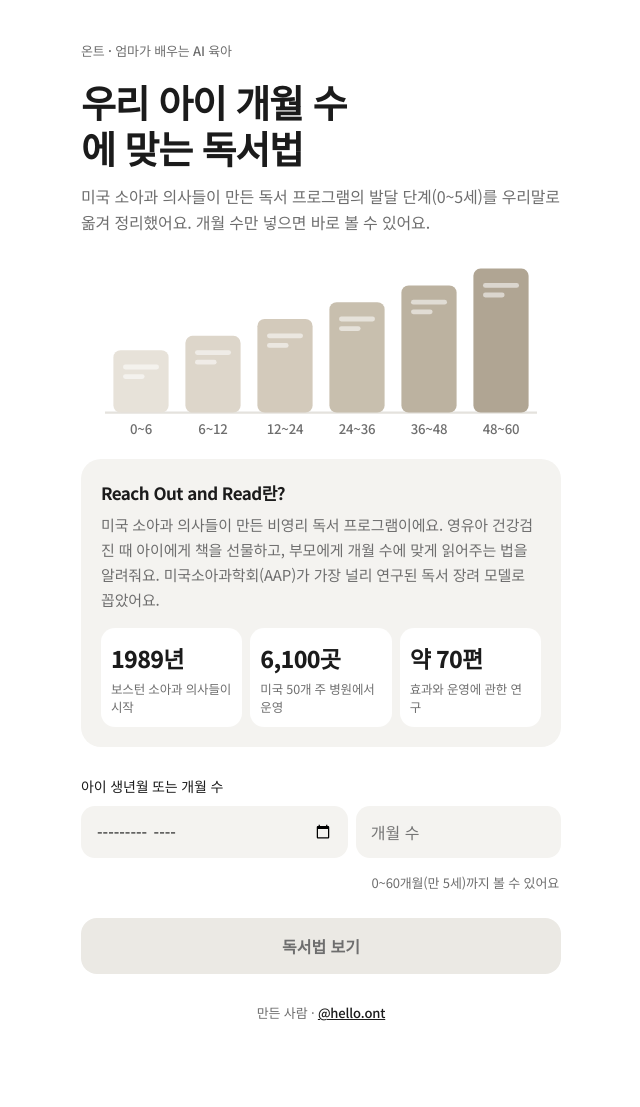
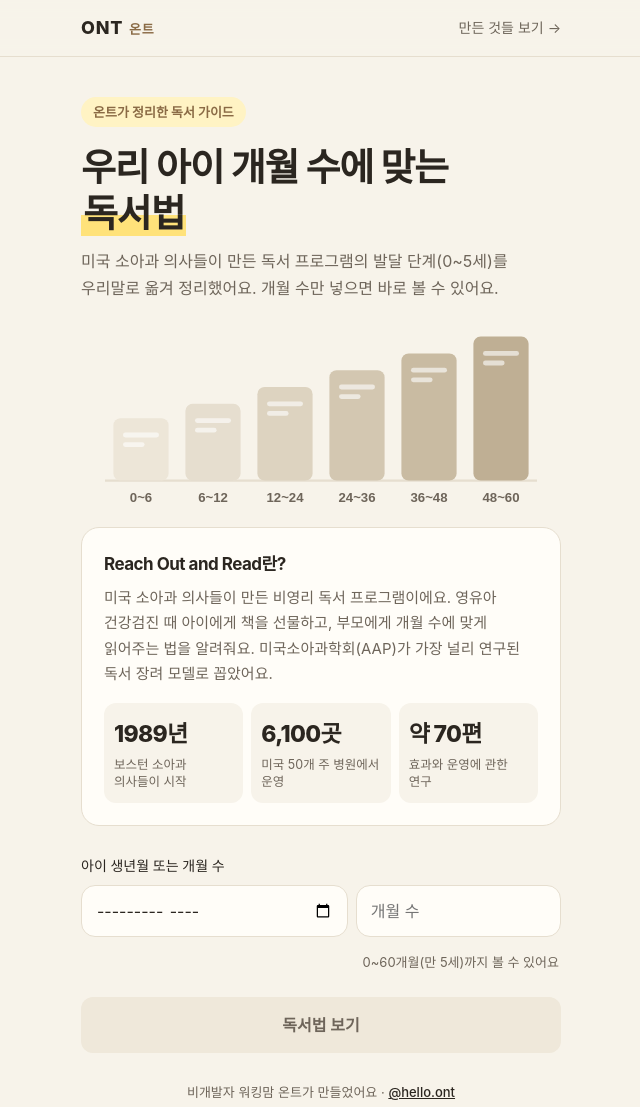
Before and after one commit to boldly1109-dev/ont, a plain HTML site: page reading/index.html in a window 1280 px wide. Shown: the whole page, without its empty margins (319-959 px from the left). Before the commit the page ends 1078 px from the top, so only its background shows below. Drawn offline with Linux system fonts and the light colour scheme; a web font is replaced by a local one.

Commit message:
독서법 앱 메인 카드 추가 및 디자인 통일

```diff
--- a/reading/index.html
+++ b/reading/index.html
@@ -5,24 +5,28 @@
 <meta name="viewport" content="width=device-width, initial-scale=1">
 <title>우리 아이 맞춤 독서법</title>
 <link rel="preconnect" href="https://fonts.googleapis.com">
-<link href="https://fonts.googleapis.com/css2?family=Noto+Sans+KR:wght@400;500;700;800&display=swap" rel="stylesheet">
+<link rel="stylesheet" href="https://cdn.jsdelivr.net/gh/orioncactus/pretendard@v1.3.9/dist/web/static/pretendard.min.css">
 <style>
 /*
-VOICE: 차분하고 믿음직한 육아 앱 — 근거는 또렷하게, 말투는 다정하게
-IDEA: 아이 책장 — 개월 수 6단계가 높이가 다른 책 6권, 우리 아이 단계의 책이 빛난다
+VOICE: 온트 사이트와 같은 목소리 — 비개발자 워킹맘의 다정한 기록, 근거는 또렷하게
+IDEA: 아이 책장 — 개월 수 6단계가 높이가 다른 책 6권, 우리 아이 단계의 책에 노란 형광펜
 PICTURE: 첫 화면과 결과 화면의 책장 그림, 선택한 단계 강조
-COLOUR/TYPE: 흰 바탕, 먹색 글자, 코랄 한 가지 강조, 딥 그린 보조 / Noto Sans KR 800·700·400
-LAYOUT: 폰 한 화면 단일 칼럼, 큰 숫자 통계 3개, 넉넉한 여백, 카드는 그림자 대신 면 색
+COLOUR/TYPE: 온트 크림·종이·먹색·노랑·갈색 / Pretendard 800·700·400
+LAYOUT: 온트 헤더 + 폰 한 화면 단일 칼럼, 종이 카드에 얇은 선
 */
-:root{color-scheme:light dark;
---bg:light-dark(#ffffff,#121212);--surf:light-dark(#f4f3f0,#1e1e1e);--surf2:light-dark(#ebe9e4,#2a2a2a);
---ink:light-dark(#1b1b1b,#f2f2f2);--mute:light-dark(#6e6e6e,#a3a3a3);--line:light-dark(#e4e2dd,#303030);
---acc:#f2643f;--acc-s:light-dark(#fff0eb,#3a2119);--grn:light-dark(#22594b,#7cc4ad);--grn-s:light-dark(#eaf3ef,#18292a)}
-:root[data-theme=light]{color-scheme:light}:root[data-theme=dark]{color-scheme:dark}
+:root{color-scheme:light;
+--bg:#F7F3EA;--surf:#FFFDF8;--surf2:#EFE8DA;--ink:#2B2620;--mute:#6E655A;--line:#E6DECF;
+--acc:#8A6A45;--acc-s:#FFF3C4;--yel:#FFE27A;--grn:#8A6A45;--grn-s:#FFFDF8}
 *{box-sizing:border-box;min-width:0}
-body{margin:0;background:var(--bg);color:var(--ink);font:16px/1.65 "Noto Sans KR",system-ui,sans-serif;overflow-x:clip;letter-spacing:-.01em}
+body{margin:0;background:var(--bg);color:var(--ink);font:16px/1.7 Pretendard,-apple-system,"Apple SD Gothic Neo",sans-serif;overflow-x:clip;word-break:keep-all}
+a{color:inherit}
+mark{background:linear-gradient(transparent 55%,var(--yel) 55%);color:inherit;padding:0 2px}
+.top{position:sticky;top:0;z-index:5;background:rgba(247,243,234,.92);backdrop-filter:blur(8px);border-bottom:1px solid var(--line)}
+.top .in{max-width:520px;margin:0 auto;padding:0 20px;height:56px;display:flex;align-items:center;justify-content:space-between}
+.logo{font-weight:800;font-size:18px;letter-spacing:.04em;text-decoration:none}.logo span{color:var(--acc);font-weight:600;font-size:13px;margin-left:6px}
+.top a.back{font-size:14px;color:var(--mute);text-decoration:none}
 .wrap{max-width:520px;margin:0 auto;padding:clamp(20px,5vw,40px) 20px 48px}
-.brand{font-size:13px;font-weight:500;color:var(--mute);margin:0 0 18px}
+.brand{display:inline-block;font-size:13px;font-weight:700;color:var(--acc);background:var(--acc-s);padding:4px 12px;border-radius:999px;margin:0 0 18px}
 h1,h2,h3{margin:0;letter-spacing:-.03em;text-wrap:balance}
 h1{font-size:clamp(30px,8vw,38px);font-weight:800;line-height:1.2}
 h2{font-size:clamp(25px,6.6vw,30px);font-weight:800;line-height:1.25}
@@ -31,24 +35,25 @@ h3{font-size:19px;font-weight:700;margin:32px 0 10px}
 p{margin:.5em 0}
 .shelf{width:100%;height:auto;display:block;margin:24px 0 8px}
 .shelf .bk{transition:transform .5s cubic-bezier(.2,.8,.2,1),fill .4s}
-.shelf text{font:500 11px "Noto Sans KR",sans-serif;fill:var(--mute)}
-.trust{background:var(--surf);border-radius:20px;padding:20px;margin-top:20px}
+.shelf text{font:600 11px Pretendard,sans-serif;fill:var(--mute)}
+.trust{background:var(--surf);border:1px solid var(--line);border-radius:18px;padding:22px;margin-top:20px}
 .trust h3{margin:0 0 6px;font-size:17px}
 .trust p{font-size:15px;color:var(--mute);margin:0}
 .stats{display:grid;grid-template-columns:repeat(3,minmax(0,1fr));gap:8px;margin-top:16px}
-.stat{background:var(--bg);border-radius:14px;padding:12px 10px}
+.stat{background:var(--bg);border-radius:12px;padding:12px 10px}
 .stat b{display:block;font-size:clamp(19px,5.4vw,23px);font-weight:800;letter-spacing:-.03em;white-space:nowrap}
 .stat span{display:block;font-size:12.5px;color:var(--mute);line-height:1.4;margin-top:2px}
 .field{margin-top:28px}
 .field label{display:block;font-size:14px;font-weight:500;margin-bottom:8px}
 .inrow{display:grid;grid-template-columns:minmax(0,1.3fr) minmax(0,1fr);gap:8px}
-input{font:inherit;font-size:16px;color:var(--ink);background:var(--surf);border:1.5px solid transparent;border-radius:14px;min-height:52px;padding:10px 14px;width:100%}
+input{font:inherit;font-size:16px;color:var(--ink);background:var(--surf);border:1.5px solid var(--line);border-radius:14px;min-height:52px;padding:10px 14px;width:100%}
 input:focus{border-color:var(--ink);outline:none}
+.agebox b{background:linear-gradient(transparent 55%,var(--yel) 55%)}
 .agebox{display:flex;justify-content:space-between;align-items:baseline;gap:12px;margin:14px 2px 0;min-height:30px}
 .agebox b{font-size:20px;font-weight:800;white-space:nowrap}.agebox span{font-size:13px;color:var(--mute);text-align:right}
 .btn{display:block;width:100%;min-height:56px;border:0;border-radius:16px;font:inherit;font-size:16px;font-weight:700;cursor:pointer;padding:14px 16px;transition:transform .12s,background .2s}
-.btn:focus-visible{outline:3px solid var(--acc);outline-offset:2px}
-.go{background:var(--ink);color:var(--bg);margin-top:16px}.go:disabled{background:var(--surf2);color:var(--mute);cursor:default}
+.btn:focus-visible{outline:3px solid var(--yel);outline-offset:2px}
+.go{background:var(--ink);color:#F7F3EA;margin-top:16px;border-radius:12px}.go:disabled{background:var(--surf2);color:var(--mute);cursor:default}
 .go:not(:disabled):active{transform:scale(.99)}
 .sub{background:transparent;color:var(--mute);font-weight:500;min-height:48px}
 .prog{height:4px;background:var(--surf2);border-radius:4px;overflow:hidden;margin-bottom:28px}
@@ -61,18 +66,18 @@ input:focus{border-color:var(--ink);outline:none}
 .opt.picked{border-color:var(--acc);background:var(--acc-s)}.opt.picked::after{border:6px solid var(--acc)}
 .chips{display:flex;flex-wrap:wrap;gap:6px;margin-bottom:12px}
 .chip{font-size:13px;font-weight:500;border-radius:999px;padding:4px 12px;background:var(--surf)}
-.chip.a{background:var(--acc-s);color:var(--acc)}
+.chip.a{background:var(--acc-s);color:var(--acc);font-weight:700}
 .sec{border-top:1px solid var(--line);margin-top:28px;padding-top:4px}
-.box{border-radius:16px;padding:16px 18px;margin-top:10px;background:var(--surf)}
+.box{border-radius:16px;padding:16px 18px;margin-top:10px;background:var(--surf);border:1px solid var(--line)}
 .box.g{background:var(--grn-s)}
 .box strong{display:block;font-size:15px;font-weight:700;margin-bottom:4px}
-.box.g strong{color:var(--grn)}
+.box.g strong{color:var(--acc)}
 .box ul{margin:0;padding-left:1.1em}.box li{margin:4px 0}
 .tip{display:grid;grid-template-columns:28px minmax(0,1fr);gap:10px;padding:14px 0;border-bottom:1px solid var(--line)}
 .tip:last-child{border-bottom:0}
 .tip i{font-style:normal;width:28px;height:28px;border-radius:50%;background:var(--acc-s);color:var(--acc);font-weight:800;font-size:14px;display:grid;place-items:center}
 .tip strong{display:block;font-weight:700}.tip p{margin:2px 0 0;color:var(--mute);font-size:15px}
-.ev{font-size:14px;color:var(--mute);background:var(--surf);border-radius:14px;padding:12px 14px;margin-top:12px}
+.ev{font-size:14px;color:var(--mute);background:var(--surf2);border-radius:12px;padding:12px 14px;margin-top:12px}
 .ev b{color:var(--ink);font-weight:700}
 .mix{margin-top:14px}
 .bar{display:grid;grid-template-columns:6.5em minmax(0,1fr) 2.8em;gap:10px;align-items:center;font-size:13px;margin-top:8px;color:var(--mute)}
@@ -92,10 +97,11 @@ details p{margin:6px 0}details a{color:var(--ink);overflow-wrap:anywhere}
 </style>
 </head>
 <body>
+<header class="top"><div class="in"><a class="logo" href="../">ONT<span>온트</span></a><a class="back" href="../#works">만든 것들 보기 →</a></div></header>
 <main class="wrap">
   <section id="start">
-    <p class="brand">온트 · 엄마가 배우는 AI 육아</p>
-    <h1>우리 아이 개월 수에 맞는 독서법</h1>
+    <p class="brand">온트가 정리한 독서 가이드</p>
+    <h1>우리 아이 개월 수에 맞는<br><mark>독서법</mark></h1>
     <p class="lead">미국 소아과 의사들이 만든 독서 프로그램의 발달 단계(0~5세)를 우리말로 옮겨 정리했어요. 개월 수만 넣으면 바로 볼 수 있어요.</p>
     <svg class="shelf" id="shelf" viewBox="0 0 400 150" aria-hidden="true"></svg>
 
@@ -146,7 +152,7 @@ details p{margin:6px 0}details a{color:var(--ink);overflow-wrap:anywhere}
     </details>
   </section>
 
-  <p class="foot">만든 사람 · <a href="https://www.instagram.com/hello.ont/">@hello.ont</a></p>
+  <p class="foot">비개발자 워킹맘 온트가 만들었어요 · <a href="https://instagram.com/hello.ont">@hello.ont</a></p>
 </main>
 
 <script>
@@ -177,9 +183,9 @@ let months=null,i=0,ans=[];
 const store={get(k){try{return localStorage.getItem(k)}catch(e){return null}},set(k,v){try{localStorage.setItem(k,v)}catch(e){}}};
 const stage=m=>m===null?-1:AGES.findIndex(a=>m<=a.max);
 const shelf=(el,active)=>{
- const H=[52,64,78,92,106,120],C=["#e7e2d9","#ddd6ca","#d3cabb","#c8bfae","#bcb2a0","#b0a593"],W=46,G=14,x0=(400-(W*6+G*5))/2;
+ const H=[52,64,78,92,106,120],C=["#EDE6D8","#E6DECF","#DDD3C0","#D3C7B1","#C9BBA2","#BFAF94"],W=46,G=14,x0=(400-(W*6+G*5))/2;
  el.innerHTML=`<line x1="20" y1="128" x2="380" y2="128" stroke="var(--line)" stroke-width="2"/>`+AGES.map((a,k)=>{const x=x0+k*(W+G),h=H[k],on=k===active;
-  return `<g class="bk" style="transform:translateY(${on?-10:0}px)"><rect x="${x}" y="${128-h}" width="${W}" height="${h}" rx="6" fill="${on?"#f2643f":C[k]}"/><rect x="${x+8}" y="${128-h+12}" width="${W-16}" height="4" rx="2" fill="${on?"#fff":"rgba(255,255,255,.55)"}"/><rect x="${x+8}" y="${128-h+20}" width="${(W-16)*.6}" height="4" rx="2" fill="${on?"#fff":"rgba(255,255,255,.55)"}"/></g><text x="${x+W/2}" y="146" text-anchor="middle" ${on?'style="fill:var(--ink);font-weight:700"':""}>${a.s}</text>`}).join("");
+  return `<g class="bk" style="transform:translateY(${on?-10:0}px)"><rect x="${x}" y="${128-h}" width="${W}" height="${h}" rx="6" fill="${on?"#FFE27A":C[k]}" stroke="${on?"#8A6A45":"none"}" stroke-width="1.5"/><rect x="${x+8}" y="${128-h+12}" width="${W-16}" height="4" rx="2" fill="${on?"#8A6A45":"rgba(255,255,255,.6)"}"/><rect x="${x+8}" y="${128-h+20}" width="${(W-16)*.6}" height="4" rx="2" fill="${on?"#8A6A45":"rgba(255,255,255,.6)"}"/></g><text x="${x+W/2}" y="146" text-anchor="middle" ${on?'style="fill:var(--ink);font-weight:700"':""}>${a.s}</text>`}).join("");
 };
 const fmt=m=>m<24?`${m}개월`:`${m}개월 · 만 ${Math.floor(m/12)}세`;
 const setMonths=m=>{
--- a/sitemap.xml
+++ b/sitemap.xml
@@ -2,4 +2,5 @@
 <urlset xmlns="http://www.sitemaps.org/schemas/sitemap/0.9">
   <url><loc>https://ont-omega.vercel.app/</loc><lastmod>2026-10-25</lastmod></url>
   <url><loc>https://ont-omega.vercel.app/guide.html</loc><lastmod>2026-11-10</lastmod></url>
+  <url><loc>https://ont-omega.vercel.app/reading/</loc><lastmod>2026-11-21</lastmod></url>
 </urlset>
```
Also changed, not shown: index.html (+12 -0 lines).
